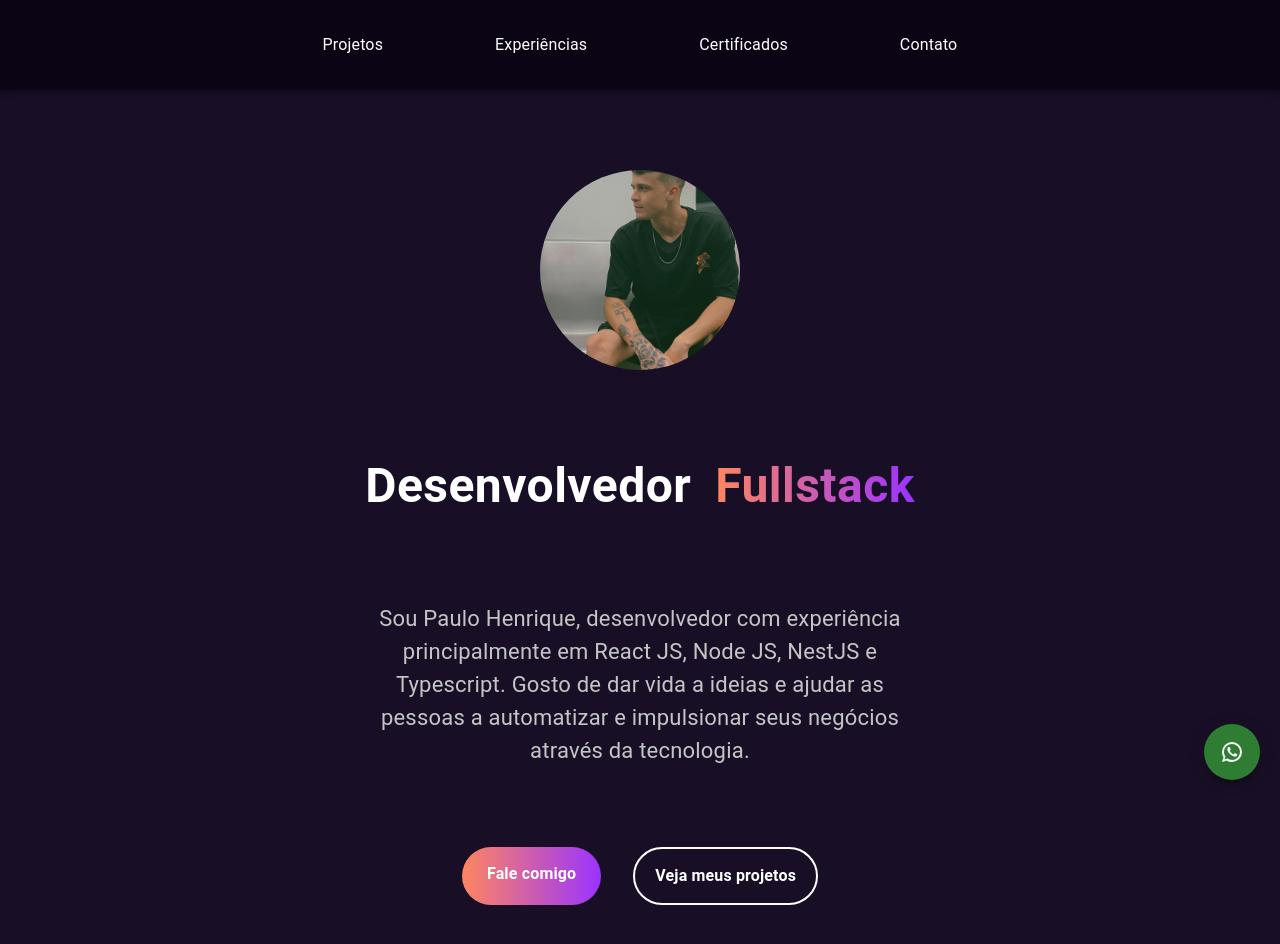
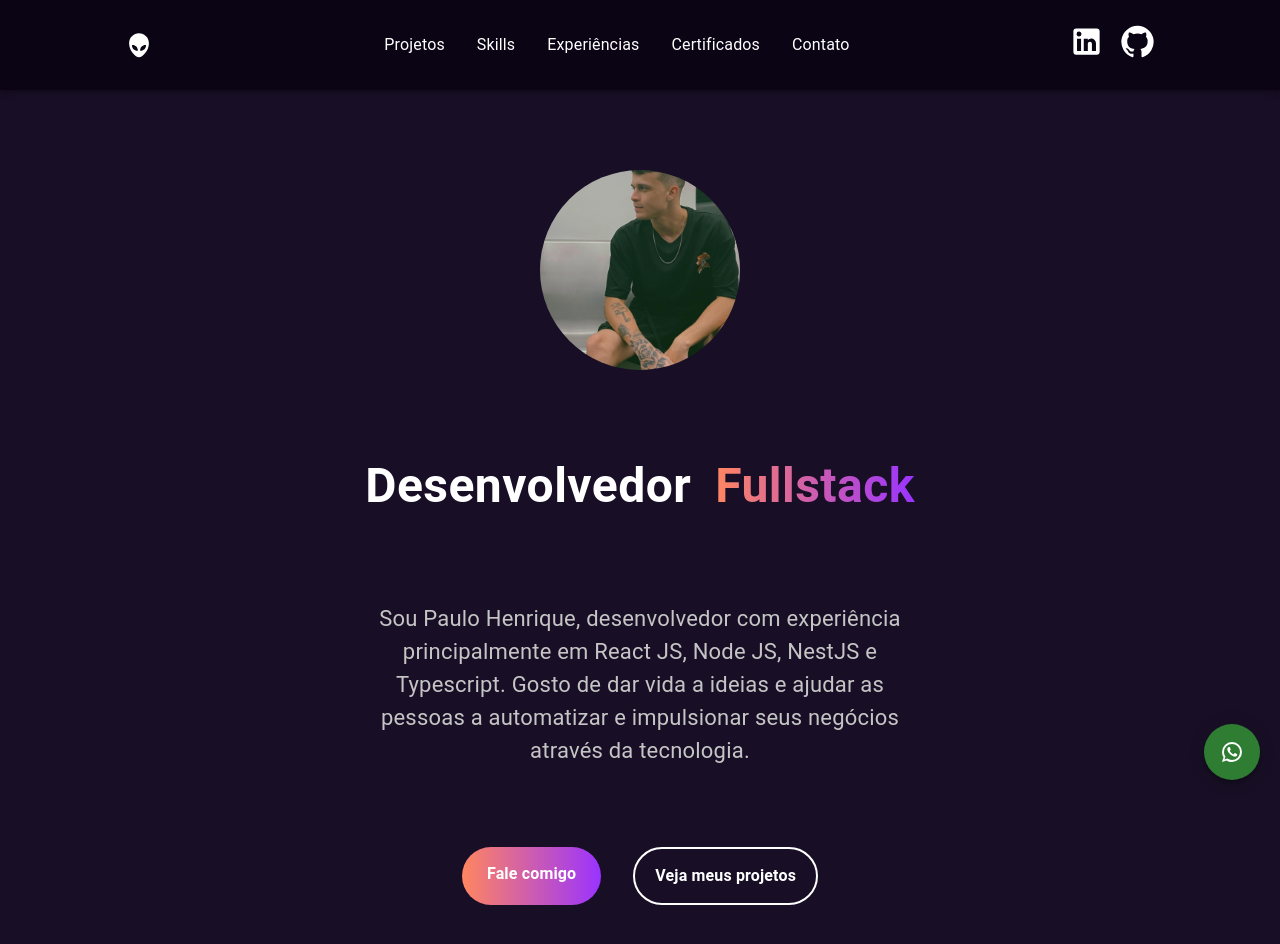
Before and after one commit to paulofreyyy/resume, a React (Vite) app: page / in a window 1280 px wide. Shown: the top 944 px of the page. Built offline with nearby package versions, Linux system fonts and the light colour scheme.

Commit message:
feat: ajuste no menu

```diff
--- a/src/components/menu/Appbar.tsx
+++ b/src/components/menu/Appbar.tsx
@@ -1,9 +1,11 @@
-import { useTheme, AppBar, Container, IconButton, Toolbar, useMediaQuery, Menu, Box, } from "@mui/material";
+import { useTheme, AppBar, Container, IconButton, useMediaQuery, Menu, Box } from "@mui/material";
 import MenuIcon from "@mui/icons-material/Menu";
 import { useCallback, useState } from "react";
 import { MenuItemLink } from "./MenuItemLink";
 import { UserProfile } from "./UserProfile";
 import { DesktopMenu } from "./DesktopMenu";
+import { ContatoIcon } from "../contato/ContatoIcon";
+import { RiAliensFill } from "react-icons/ri";
 
 export function Appbar() {
     const [anchorEl, setAnchorEl] = useState<null | HTMLElement>(null);
@@ -38,7 +40,6 @@ export function Appbar() {
 
         >
             <Container maxWidth="xl" sx={{ display: { md: "flex" }, alignItems: 'center', justifyContent: 'center' }}>
-                <Toolbar disableGutters sx={{ gap: 10 }}>
                     {isMobile ? (
                         <>
                             <Box display='flex' alignItems='center' justifyContent='space-between' width='100%'>
@@ -61,16 +62,37 @@ export function Appbar() {
                                 sx={{ display: { xs: 'block', md: 'none' } }}
                             >
                                 <MenuItemLink label="Projetos" onClick={handleMenuClose} href="https://github.com/paulofreyyy" />
+                            <MenuItemLink label="Skills" onClick={() => { handleMenuClose(); scrollSmooth('skills'); }} href="" />
                                 <MenuItemLink label="Experiências" onClick={() => { handleMenuClose(); scrollSmooth('experiencias'); }} href="" />
                                 <MenuItemLink label="Certificados" onClick={() => { handleMenuClose(); scrollSmooth('certificados'); }} href="" />
                                 <MenuItemLink label="Contato" onClick={() => { handleMenuClose(); scrollSmooth('contato'); }} href="" />
                             </Menu>
                         </>
                     ) : (
-                        <DesktopMenu scrollSmooth={scrollSmooth} handleMenuClose={handleMenuClose} />
+                        <Box display='flex' alignItems='center' justifyContent='space-around' width='100%'>
+                            <IconButton
+                                size="large"
+                                edge="start"
+                                color="inherit"
+                                aria-label="menu"
+                                onClick={handleMenuOpen}
+                            >
+                                <RiAliensFill />
+                            </IconButton>
+
+                            {/* Centralize o DesktopMenu */}
+                            <Box display="flex" justifyContent="center">
+                                <DesktopMenu scrollSmooth={scrollSmooth} handleMenuClose={handleMenuClose} />
+                            </Box>
+
+                            {/* Ícones de contato */}
+                            <Box gap={2} display='flex'>
+                                <ContatoIcon type="linkedin" />
+                                <ContatoIcon type="github" />
+                            </Box>
+                        </Box>
                     )}
 
-                </Toolbar>
             </Container>
         </AppBar >
     )
--- a/src/components/menu/DesktopMenu.tsx
+++ b/src/components/menu/DesktopMenu.tsx
@@ -1,3 +1,4 @@
+import { Box } from "@mui/material";
 import { MenuItemLink } from "./MenuItemLink";
 
 interface DesktopMenuProps {
@@ -6,10 +7,11 @@ interface DesktopMenuProps {
 }
 
 export const DesktopMenu: React.FC<DesktopMenuProps> = ({ scrollSmooth, handleMenuClose }) => (
-    <>
+    <Box display='flex'>
         <MenuItemLink label="Projetos" onClick={handleMenuClose} href="https://github.com/paulofreyyy" />
+        <MenuItemLink label="Skills" onClick={() => { scrollSmooth('skills'); }} href="" />
         <MenuItemLink label="Experiências" onClick={() => { scrollSmooth('experiencias'); }} href="" />
         <MenuItemLink label="Certificados" onClick={() => { scrollSmooth('certificados'); }} href="" />
         <MenuItemLink label="Contato" onClick={() => { scrollSmooth('contato'); }} href="" />
-    </>
+    </Box>
 );
```
